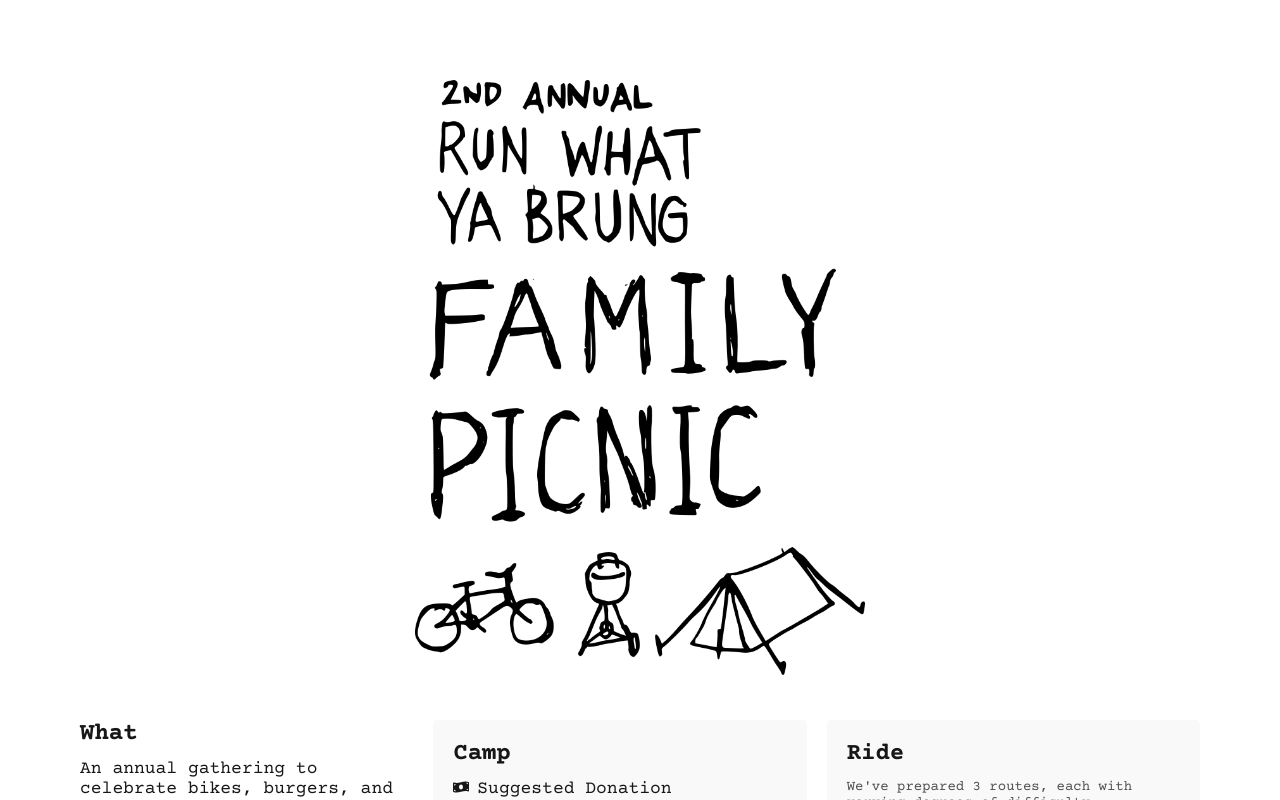
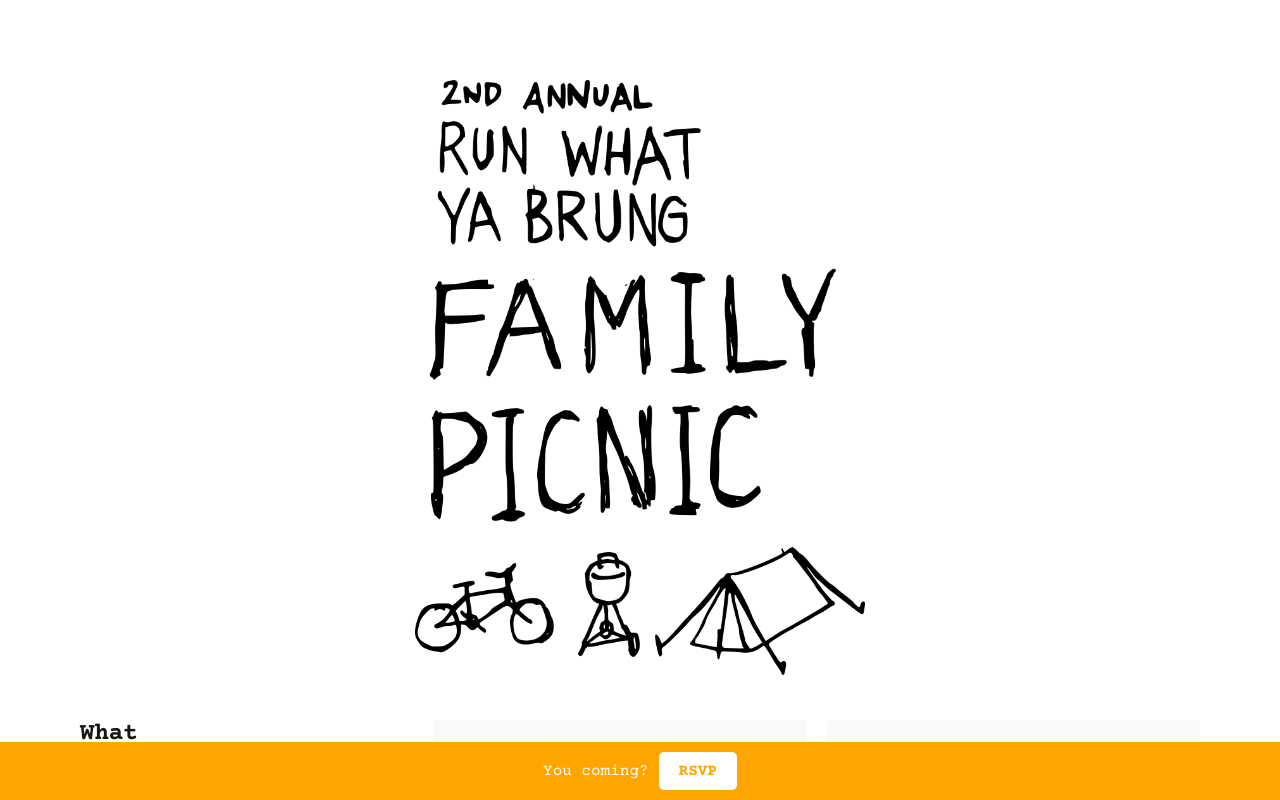
Before and after one commit to grahambewley/family-picnic, a Next.js app: page / in a window 1280 px wide. Shown: the top 800 px of the page. Built offline with nearby package versions, Linux system fonts and the light colour scheme.

Commit message:
Add banner to page

```diff
--- a/src/app/page.tsx
+++ b/src/app/page.tsx
@@ -1,10 +1,17 @@
 import styles from "./page.module.css";
 import Image from "next/image";
+import { FaInstagram } from "react-icons/fa";
+import getConfig from "next/config";
 import CampDetailsCard from "./components/CampDetailsCard";
 import AboutCard from "./components/AboutCard";
 import RideDetailsCard from "./components/RideDetailsCard";
+import Link from "next/link";
+
+const { publicRuntimeConfig } = getConfig();
 
 export default function Home() {
+  const { nextRideDate, nextRideTime, nextRideLocation, nextRideStravaRouteUrl, nextRideInfo } = publicRuntimeConfig;
+
   return (
     <div className={styles.page}>
       <main className={styles.main}>
@@ -17,7 +24,15 @@ export default function Home() {
           <RideDetailsCard />
         </div>
       </main>
-
+      <div className={styles.banner}>
+        <span>You coming?</span>
+        <Link
+          href="https://docs.google.com/forms/d/e/1FAIpQLSeLS29hnSCrZT4ufjm9Ju-TFGDftEyms2_RenQgvNddhHjZlA/viewform?usp=dialog"
+          className={styles.linkButton}
+        >
+          RSVP
+        </Link>
+      </div>
     </div>
   );
 }
```
